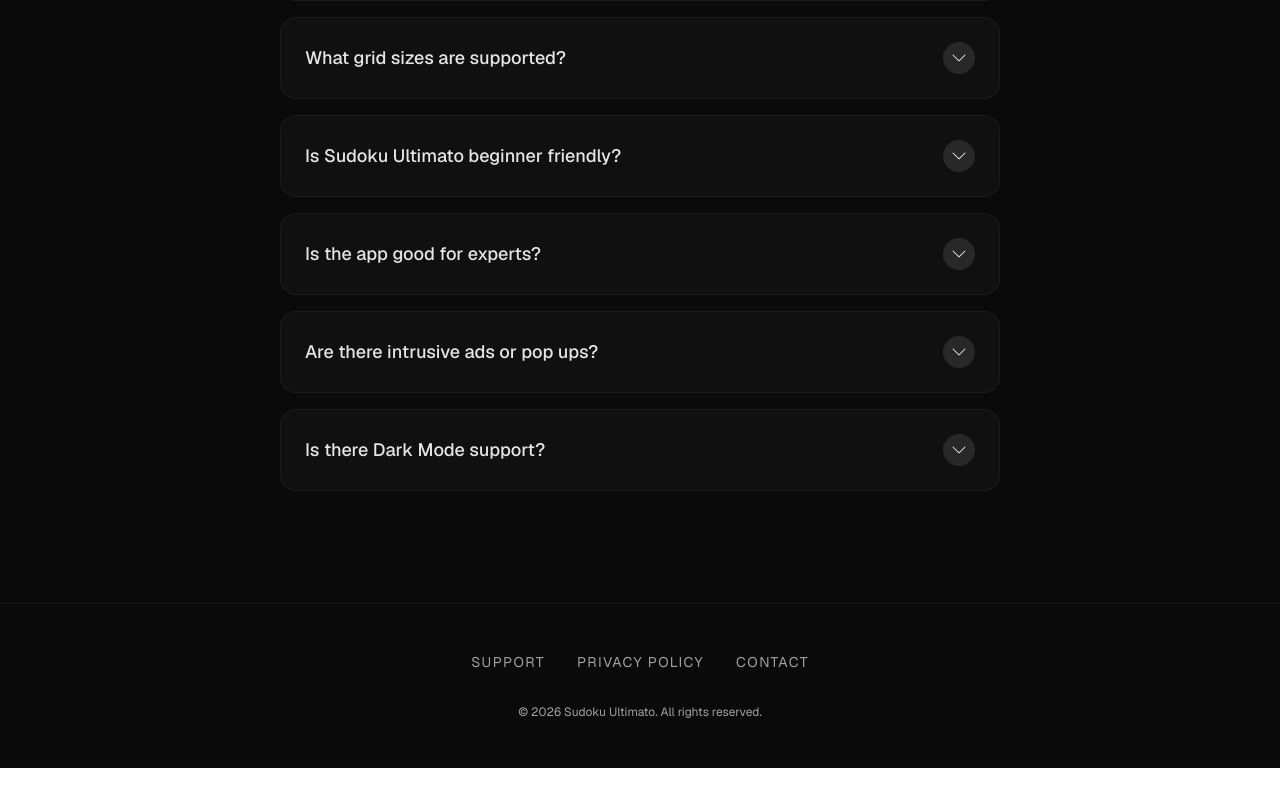
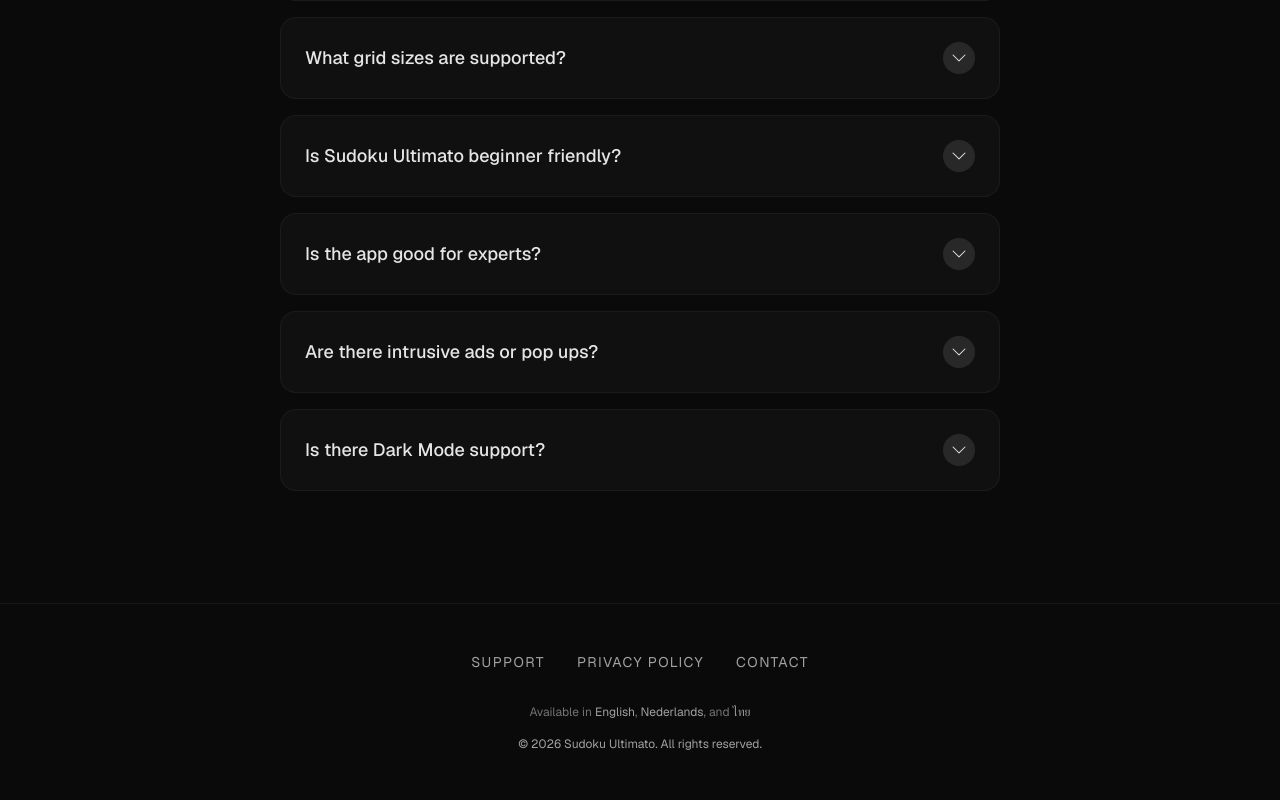
Before and after one commit to sanderdesnaijer/sudoku-ultimato-website, a Next.js app: page / in a window 1280 px wide. Shown: the part 6959-7759 px from the top of the page. Before the commit the page ends 7727 px from the top, so only its background shows below. Built offline with nearby package versions, Linux system fonts and the light colour scheme; no server answers.

Commit message:
added hreflang tags

```diff
--- a/app/(site)/[lang]/layout.tsx
+++ b/app/(site)/[lang]/layout.tsx
@@ -113,11 +113,12 @@ export async function generateMetadata({ params }: { params: Promise<{ lang: str
     },
     manifest: '/site.webmanifest',
     alternates: {
-      canonical: `/${lang === 'en' ? '' : lang + '/'}`,
+      canonical: `https://sudokuultimato.metsander.com/${lang === 'en' ? '' : lang + '/'}`,
       languages: {
-        'en': '/',
-        'nl': '/nl/',
-        'th': '/th/',
+        'en': 'https://sudokuultimato.metsander.com/',
+        'nl': 'https://sudokuultimato.metsander.com/nl/',
+        'th': 'https://sudokuultimato.metsander.com/th/',
+        'x-default': 'https://sudokuultimato.metsander.com/',
       },
     },
     robots: {
--- a/app/(site)/[lang]/support/page.tsx
+++ b/app/(site)/[lang]/support/page.tsx
@@ -4,9 +4,8 @@ import {
   type Lang,
   DEFAULT_LANG,
 } from "../../../i18n";
-
+import { WEBSITE_URL } from "../../../constants";
 import type { Metadata } from "next";
-
 import SupportPage from "../../../components/SupportPage";
 
 export function generateStaticParams() {
@@ -52,12 +51,12 @@ export async function generateMetadata({
       images: [`/AppStore/${lang.toUpperCase()}/og-image-clean.jpg`],
     },
     alternates: {
-      canonical: path,
+      canonical: `${WEBSITE_URL}${path}`,
       languages: {
-        en: "/support/",
-        nl: "/nl/support/",
-        th: "/th/support/",
-        "x-default": "/support/",
+        en: `${WEBSITE_URL}/support/`,
+        nl: `${WEBSITE_URL}/nl/support/`,
+        th: `${WEBSITE_URL}/th/support/`,
+        "x-default": `${WEBSITE_URL}/support/`,
       },
     },
   };
--- a/app/components/HomePage.tsx
+++ b/app/components/HomePage.tsx
@@ -530,6 +530,33 @@ export default function HomePage({ lang }: { lang: Lang }) {
             {t.footer.contact}
           </a>
         </nav>
+        {/* Language availability for SEO */}
+        <p className="text-neutral-500 text-xs mb-4">
+          {t.footer.availableIn.split(/(English|Nederlands|ไทย)/).map((part, i) => {
+            if (part === "English") {
+              return (
+                <Link key={i} href="/" className="text-neutral-400 hover:text-white transition-colors">
+                  English
+                </Link>
+              );
+            }
+            if (part === "Nederlands") {
+              return (
+                <Link key={i} href="/nl/" className="text-neutral-400 hover:text-white transition-colors">
+                  Nederlands
+                </Link>
+              );
+            }
+            if (part === "ไทย") {
+              return (
+                <Link key={i} href="/th/" className="text-neutral-400 hover:text-white transition-colors">
+                  ไทย
+                </Link>
+              );
+            }
+            return <span key={i}>{part}</span>;
+          })}
+        </p>
         <p className="text-neutral-400 text-xs">{t.footer.rights}</p>
       </footer>
     </div>
--- a/app/locales/en.ts
+++ b/app/locales/en.ts
@@ -129,6 +129,7 @@ const en: Translations = {
     privacy: "Privacy Policy",
     contact: "Contact",
     rights: "© 2026 Sudoku Ultimato. All rights reserved.",
+    availableIn: "Available in English, Nederlands, and ไทย",
   },
   supportPage: {
     title: "Support",
--- a/app/locales/nl.ts
+++ b/app/locales/nl.ts
@@ -128,6 +128,7 @@ const nl: Translations = {
     privacy: "Privacybeleid",
     contact: "Contact",
     rights: "© 2026 Sudoku Ultimato. Alle rechten voorbehouden.",
+    availableIn: "Beschikbaar in English, Nederlands en ไทย",
   },
   supportPage: {
     title: "Ondersteuning",
--- a/app/locales/th.ts
+++ b/app/locales/th.ts
@@ -124,6 +124,7 @@ const th: Translations = {
     privacy: "นโยบายความเป็นส่วนตัว",
     contact: "ติดต่อ",
     rights: "© 2026 Sudoku Ultimato สงวนลิขสิทธิ์",
+    availableIn: "พร้อมใช้งานใน English, Nederlands และ ไทย",
   },
   supportPage: {
     title: "ฝ่ายช่วยเหลือ",
--- a/app/locales/types.ts
+++ b/app/locales/types.ts
@@ -68,6 +68,7 @@ export type Translations = {
     privacy: string;
     contact: string;
     rights: string;
+    availableIn: string;
   };
   supportPage: {
     title: string;
```
